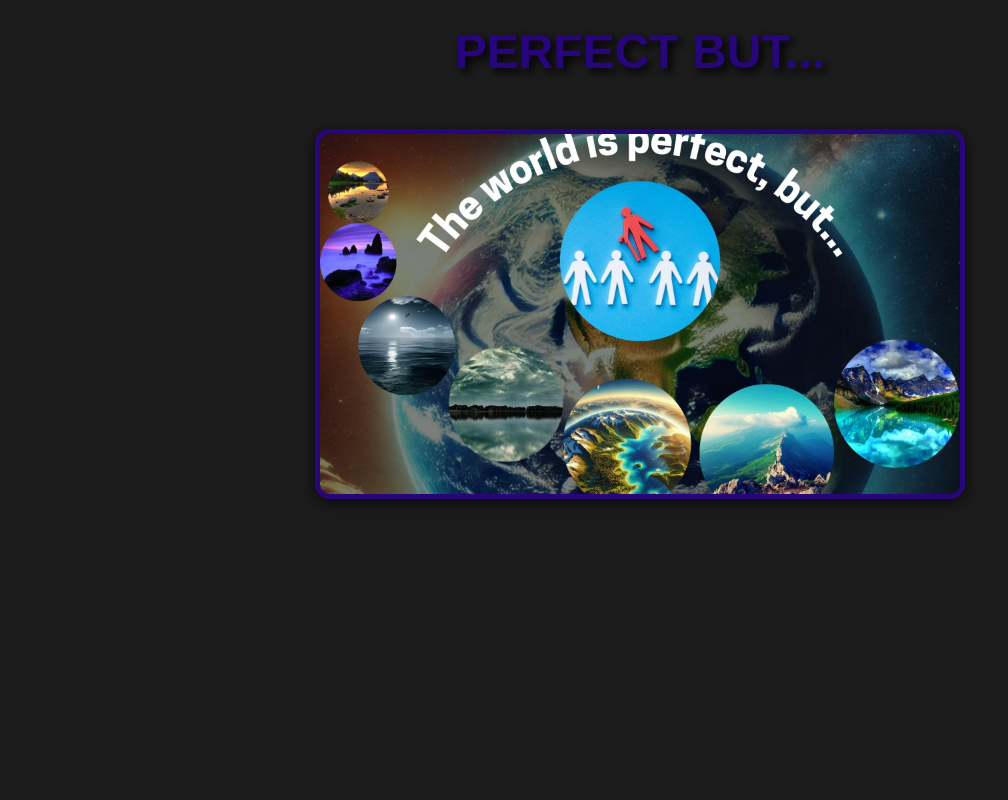
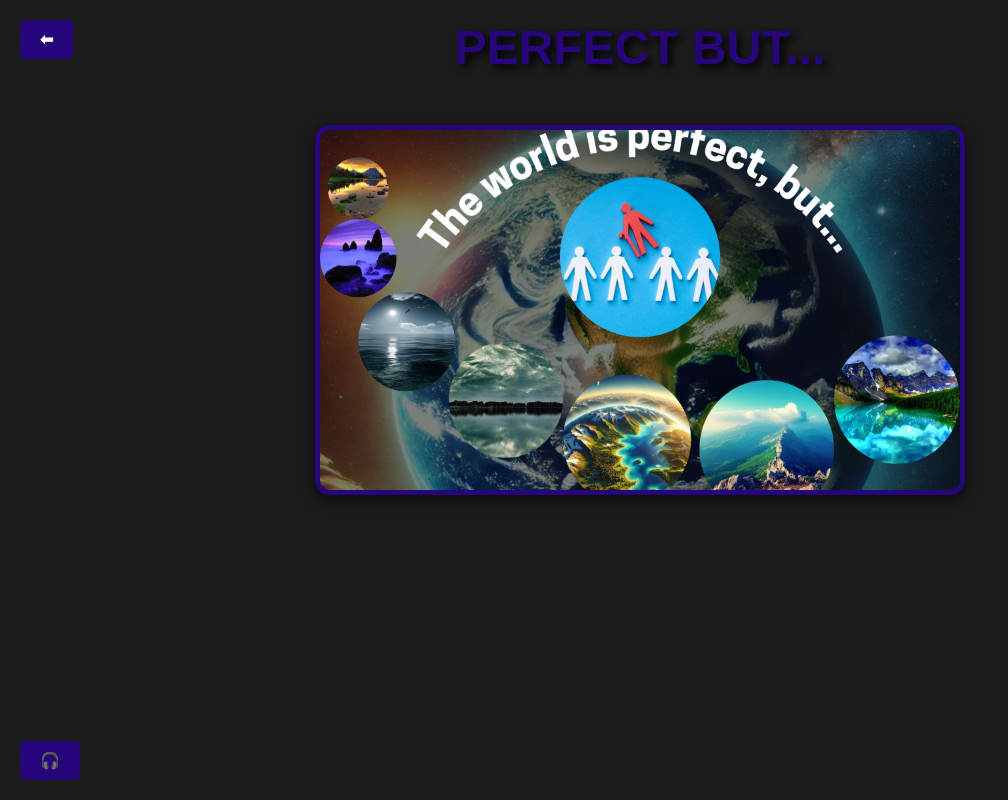
Before and after one commit to MichaelHans32116/GELIT, a plain HTML site: page ArtworkLio.html in a window 1280 px wide. Shown: the whole page, without its empty margins (0-1008 px from the left). Drawn offline with Linux system fonts and the light colour scheme.

Commit message:
Profile done

```diff
--- a/ArtworkLio.css
+++ b/ArtworkLio.css
@@ -34,3 +34,55 @@ p {
     color: #d3d3d3;
     margin-top: 15px;
 }
+
+.back-button {
+    position: fixed;
+    top: 20px;
+    left: 20px;
+    padding: 10px 20px;
+    font-size: 1em;
+    font-weight: bold;
+    color: #ffffff;
+    background-color: #27057a;
+    border: none;
+    border-radius: 5px;
+    cursor: pointer;
+    box-shadow: 3px 4px 10px rgba(0, 0, 0, 0);
+    transition: transform 0.5s, box-shadow 0.3s;
+}
+
+.back-button:hover {
+    transform: scale(1.1);
+    box-shadow: 0px 6px 15px rgba(0, 0, 0, 0);
+}
+
+.back-button:active {
+    transform: scale(1);
+    box-shadow: 0px 3px 7px rgba(0, 0, 0, 0);
+}
+
+.play-button {
+    position: fixed;
+    bottom: 20px;
+    left: 20px;
+    padding: 10px 20px;
+    font-size: 1em;
+    font-weight: bold;
+    color: #ffffff;
+    background-color: #27057a;
+    border: none;
+    border-radius: 5px;
+    cursor: pointer;
+    box-shadow: 3px 4px 10px rgba(0, 0, 0, 0);
+    transition: transform 0.5s, box-shadow 0.3s;
+}
+
+.play-button:hover {
+    transform: scale(1.1);
+    box-shadow: 0px 6px 15px rgba(0, 0, 0, 0);
+}
+
+.play-button:active {
+    transform: scale(1);
+    box-shadow: 0px 3px 7px rgba(0, 0, 0, 0);
+}
--- a/ArtworkLio.html
+++ b/ArtworkLio.html
@@ -7,9 +7,33 @@
     <title>Art</title>
 </head>
 <body>
-    <p><h1>Perfect but...</h1></p>
+    <h1>Perfect but...</h1>
     <div class="container">
         <img src="pictures/Artwork_Lio.jpg" alt="Artwork">
     </div>
+
+
+    <audio id="background-music" loop>
+        <source src="bg Music/Lone Harvest_Lio.mp3" type="audio/mpeg">
+        Your browser does not support the audio element.
+    </audio>
+
+    <button class="play-button" onclick="playAudio()">🎧</button>
+    <button class="back-button" onclick="goBack()">⬅</button>
+
+    <script>
+
+        function goBack() {
+            window.history.back();
+        }
+
+
+        function playAudio() {
+            var audio = document.getElementById('background-music');
+            audio.play().catch(function(error) {
+                console.log('Error playing audio:', error);
+            });
+        }
+    </script>
 </body>
 </html>
```
Also changed, not shown: 1 other file.
